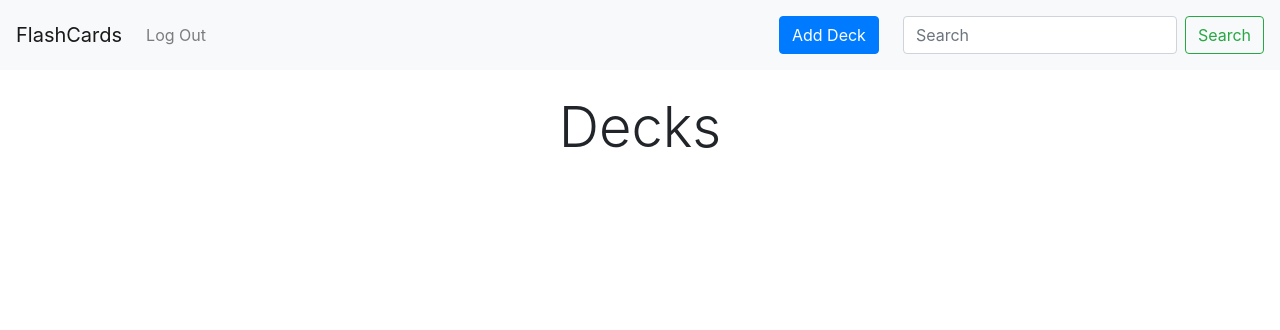
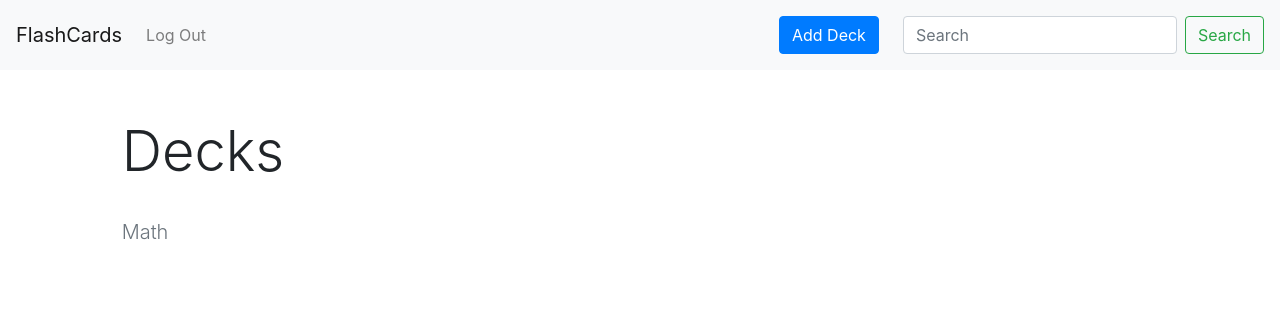
Before and after one commit to Alikhalid2020/FlashCards, a Django app: page / in a window 1280 px wide. Shown: the top 330 px of the page. Run offline with Django 3.2, Linux system fonts and the light colour scheme; a user stored in the database is signed in; data comes from the database, SQL or seed files in the repository; both versions use the stored data as it was after the commit; some libraries are stand-ins or nearby versions.

Commit message:
allow users to create decks and add the user's decks to the homepage

```diff
--- a/flashapp/admin.py
+++ b/flashapp/admin.py
@@ -1,4 +1,5 @@
 from django.contrib import admin
-from .models import Profile
+from .models import Profile, Deck
 
 admin.site.register(Profile)
+admin.site.register(Deck)
--- a/flashapp/templates/homepage.html
+++ b/flashapp/templates/homepage.html
@@ -2,16 +2,19 @@
 
 {% block content %}
     <div class="container-fluid">
-        <div class="row mt-4">
+        <div class="row mt-5">
             <div class="col-1"></div>
-            <div class="col-10 d-flex justify-content-center">
+            <div class="col-10 d-flex justify-content-left">
                 <h1 class="display-4">Decks</h1>
             </div>
             <div class="col-1"></div>
         </div>
         <div class="row mt-4">
             <div class="col-1"></div>
-            <div class="col-10 d-flex justify-content-center">
+            <div class="col-10 d-flex justify-content-left">
+                {% for deck in decks %}
+                    <a href="#" class="lead text-muted">{{ deck.title }}</a>
+                {% endfor %}
             </div>
             <div class="col-1"></div>
         </div>
--- a/flashapp/views.py
+++ b/flashapp/views.py
@@ -5,21 +5,20 @@ from django.contrib.auth import authenticate, login
 from django.contrib.auth.models import User
 from django.core.exceptions import *
 from .forms import SignUpForm, AddDeckForm
+from .models import Deck
 from django.contrib.auth import logout
 
 def homepage(request):
-    return render(request, 'homepage.html')
+    decks = Deck.objects.filter(user_id=request.user.id)
+    return render(request, 'homepage.html', {"decks": decks})
 
 def add_deck(request):
     if request.method == 'POST':
         form = AddDeckForm(request.POST)
         if form.is_valid():
-            # project = Project(title=form.cleaned_data.get('title'),
-            #                   photo=form.cleaned_data.get('photo'),
-            #                   description=form.cleaned_data.get('description'),
-            #                   link=form.cleaned_data.get('link'),
-            #                   user=request.user)
-            # project.save()
+            deck = Deck(title=form.cleaned_data.get('title'),
+                        user=request.user)
+            deck.save()
             return redirect('homepage')
         else:
             return render(request, 'add-deck.html', {'form': form})
```
Also changed, not shown: db.sqlite3.
